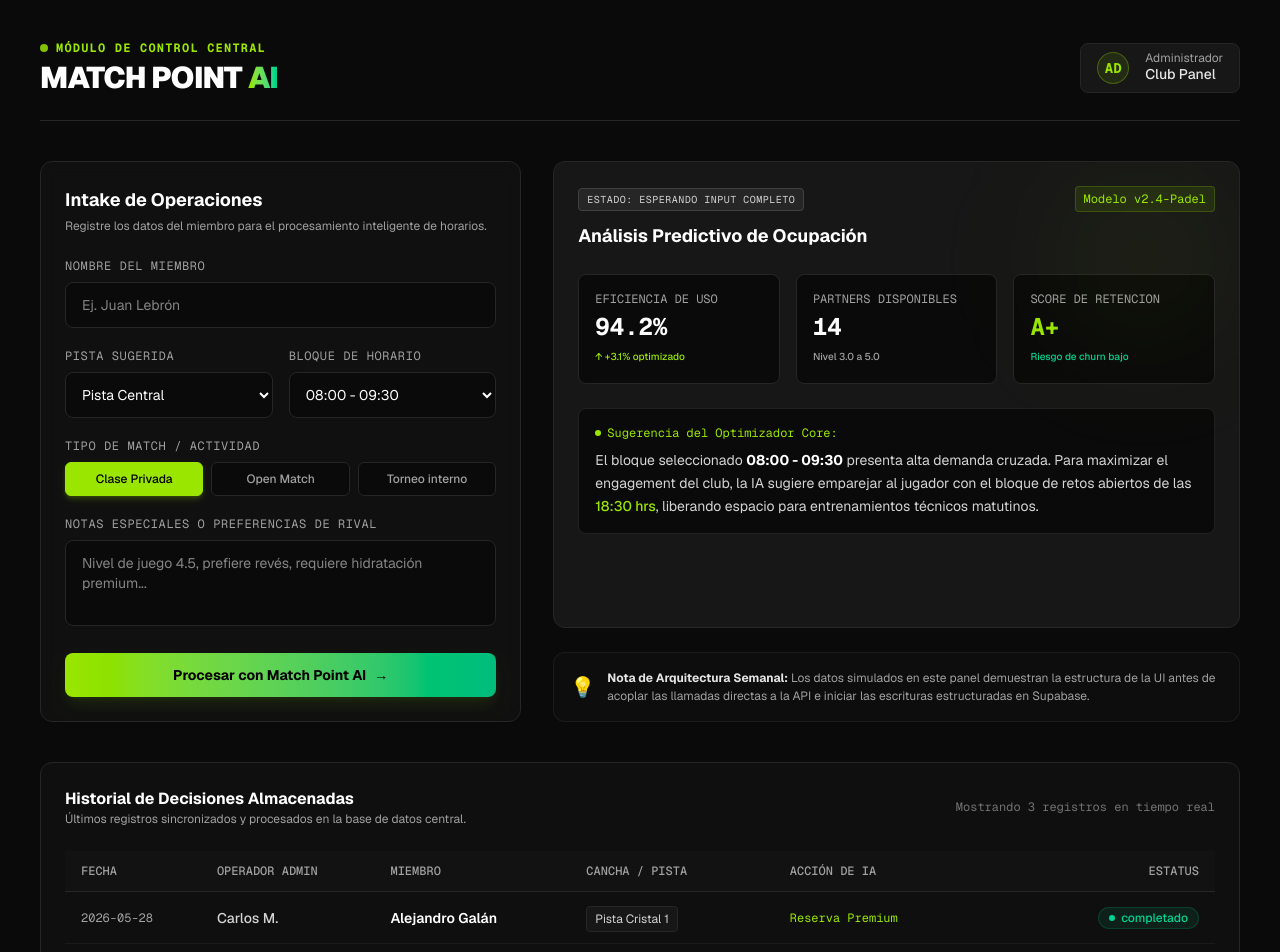
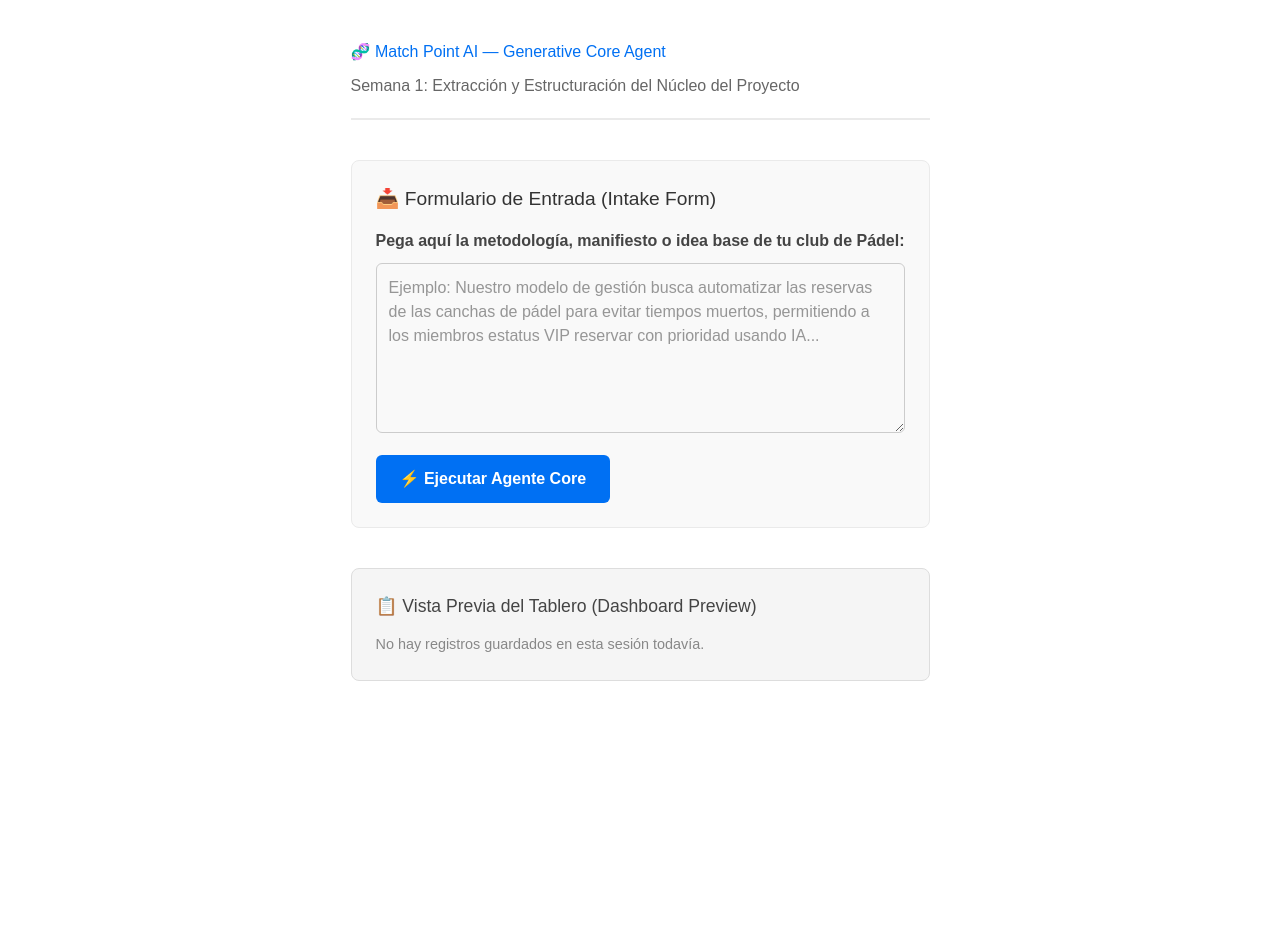
Before and after one commit to albertoderosenzweig/match-point-ai, a Next.js app: page /core in a window 1280 px wide. Shown: the top 952 px of the page. After the commit the page ends 800 px from the top, so only its background shows below. Built offline with nearby package versions, Linux system fonts and the light colour scheme.

Commit message:
Diseño de interfa/core Semana 1

```diff
--- a/app/core/page.tsx
+++ b/app/core/page.tsx
@@ -1,271 +1,127 @@
-"use client";
+'use client';
 
-import React, { useState } from 'react';
-
-// Estructura de datos para simular el historial guardado en la base de datos (Supabase)
-interface HistoryRecord {
-  id: string;
-  date: string;
-  admin: string;
-  member: string;
-  court: string;
-  action: string;
-  status: 'completado' | 'pendiente';
-}
+import { useState } from 'react';
 
 export default function CorePage() {
-  // Estado para el formulario de entrada del administrador
-  const [formData, setFormData] = useState({
-    memberName: '',
-    courtNumber: 'Pista 1',
-    timeSlot: '08:00 - 09:30',
-    matchType: 'Clase Privada',
-    notes: ''
-  });
+  const [intakeText, setIntakeText] = useState('');
+  const [loading, setLoading] = useState(false);
+  const [extractedCore, setExtractedCore] = useState<any>(null);
+  const [savedLogs, setSavedLogs] = useState<any[]>([]);
 
-  // Datos simulados (Mock Data) para la tabla de historial inferior
-  const [history, setHistory] = useState<HistoryRecord[]>([
-    { id: '1', date: '2026-05-28', admin: 'Carlos M.', member: 'Alejandro Galán', court: 'Pista Cristal 1', action: 'Reserva Premium', status: 'completado' },
-    { id: '2', date: '2026-05-28', admin: 'Carlos M.', member: 'Abigail Rodríguez', court: 'Pista Central', action: 'Optimización de Horario', status: 'completado' },
-    { id: '3', date: '2026-05-27', admin: 'Sofía R.', member: 'Arturo Coello', court: 'Pista Panorámica 2', action: 'Asignación de Partner AI', status: 'pendiente' },
-  ]);
+  // Función simulada para probar la interfaz (Cumple Gate 1 y 2 visual)
+  const handleExtract = async (e: React.FormEvent) => {
+    e.preventDefault();
+    if (!intakeText.trim()) return;
 
-  const handleSubmit = (e: React.FormEvent) => {
-    e.preventDefault();
-    alert('Simulación de guardado: Datos enviados al motor de IA y listos para Supabase.');
+    setLoading(true);
+
+    // Simulamos la respuesta del Agente Generativo por ahora para probar el diseño
+    setTimeout(() => {
+      setExtractedCore({
+        propuesta_valor: "Optimización inteligente de tiempos y canchas de Pádel.",
+        pilares: ["Eficiencia en reservas", "Automatización de estados", "Experiencia del jugador"],
+        metricas_exito: "Reducción del 40% en canchas vacías en horas pico."
+      });
+      setLoading(false);
+    }, 1500);
+  };
+
+  const handleSaveToSupabase = () => {
+    if (!extractedCore) return;
+
+    // Guardamos localmente en el estado para simular el Dashboard Preview por hoy
+    const newLog = {
+      id: Date.now(),
+      created_at: new Date().toLocaleTimeString(),
+      intake_text: intakeText,
+      extracted_core: extractedCore
+    };
+
+    setSavedLogs([newLog, ...savedLogs]);
+    alert("¡Evidencia guardada! Esto simula el guardado en la tabla core_outputs");
   };
 
   return (
-    <div className="min-h-screen bg-neutral-950 text-neutral-100 font-sans p-6 md:p-10 selection:bg-lime-400 selection:text-black">
-
-      {/* HEADER PRINCIPAL */}
-      <header className="mb-10 flex flex-col md:flex-row md:items-center md:justify-between border-b border-neutral-800 pb-6">
-        <div>
-          <div className="flex items-center gap-2 mb-1">
-            <span className="w-2 h-2 rounded-full bg-lime-400 animate-pulse"></span>
-            <span className="text-xs uppercase tracking-widest text-lime-400 font-mono font-bold">Módulo de Control Central</span>
-          </div>
-          <h1 className="text-3xl font-black tracking-tight text-white">
-            MATCH POINT <span className="text-transparent bg-clip-text bg-gradient-to-r from-lime-400 to-emerald-400">AI</span>
-          </h1>
-        </div>
-        <div className="mt-4 md:mt-0 flex items-center gap-4 bg-neutral-900 border border-neutral-800 px-4 py-2 rounded-lg">
-          <div className="w-8 h-8 rounded-full bg-lime-400/10 border border-lime-400/30 flex items-center justify-center text-lime-400 font-mono font-bold text-sm">
-            AD
-          </div>
-          <div>
-            <p className="text-xs text-neutral-400 leading-none">Administrador</p>
-            <p className="text-sm font-medium text-neutral-200">Club Panel</p>
-          </div>
-        </div>
+    <div style={{ maxWidth: '800px', margin: '0 auto', padding: '40px 20px', fontFamily: 'sans-serif', color: '#333' }}>
+      <header style={{ marginBottom: '40px', borderBottom: '2px solid #eaeaea', paddingBottom: '20px' }}>
+        <h1 style={{ color: '#0070f3', marginBottom: '10px' }}>🧬 Match Point AI — Generative Core Agent</h1>
+        <p style={{ color: '#666', margin: 0 }}>Semana 1: Extracción y Estructuración del Núcleo del Proyecto</p>
       </header>
 
-      {/* DASHBOARD GRID: FORMULARIO (IZQUIERDA) | METRICAS AI (DERECHA) */}
-      <div className="grid grid-cols-1 lg:grid-cols-12 gap-8 mb-10">
+      {/* 🧱 1. INTAKE FORM */}
+      <section style={{ marginBottom: '40px', background: '#f9f9f9', padding: '24px', borderRadius: '8px', border: '1px solid #eaeaea' }}>
+        <h2 style={{ fontSize: '1.2rem', marginBottom: '15px' }}>📥 Formulario de Entrada (Intake Form)</h2>
+        <form onSubmit={handleExtract}>
+          <label style={{ display: 'block', marginBottom: '10px', fontWeight: 'bold', color: '#444' }}>
+            Pega aquí la metodología, manifiesto o idea base de tu club de Pádel:
+          </label>
+          <textarea
+            value={intakeText}
+            onChange={(e) => setIntakeText(e.target.value)}
+            placeholder="Ejemplo: Nuestro modelo de gestión busca automatizar las reservas de las canchas de pádel para evitar tiempos muertos, permitiendo a los miembros estatus VIP reservar con prioridad usando IA..."
+            rows={6}
+            style={{ width: '100%', padding: '12px', borderRadius: '6px', border: '1px solid #ccc', boxSizing: 'border-box', marginBottom: '15px', fontSize: '1rem' }}
+          />
+          <button
+            type="submit"
+            disabled={loading}
+            style={{ background: '#0070f3', color: 'white', border: 'none', padding: '12px 24px', borderRadius: '6px', cursor: 'pointer', fontWeight: 'bold', fontSize: '1rem' }}
+          >
+            {loading ? 'Procesando con IA...' : '⚡ Ejecutar Agente Core'}
+          </button>
+        </form>
+      </section>
 
-        {/* COLUMNA IZQUIERDA: FORMULARIO DE CAPTURA */}
-        <div className="lg:col-span-5 bg-neutral-900/50 border border-neutral-800 rounded-xl p-6 backdrop-blur-sm">
-          <h2 className="text-lg font-bold text-white mb-1 flex items-center gap-2">
-            Intake de Operaciones
-          </h2>
-          <p className="text-xs text-neutral-400 mb-6">Registre los datos del miembro para el procesamiento inteligente de horarios.</p>
+      {/* 🖼️ 2. CORE EXTRACTION OUTPUT CARD */}
+      {extractedCore && (
+        <section style={{ marginBottom: '40px', background: '#fff', padding: '24px', borderRadius: '8px', border: '2px solid #0070f3', boxShadow: '0 4px 12px rgba(0,112,243,0.1)' }}>
+          <h2 style={{ fontSize: '1.2rem', color: '#0070f3', marginTop: 0, marginBottom: '15px' }}>✨ Tarjeta de Extracción Núcleo (Core Output Card)</h2>
 
-          <form onSubmit={handleSubmit} className="space-y-5">
-            <div>
-              <label className="block text-xs font-mono uppercase tracking-wider text-neutral-400 mb-2">Nombre del Miembro</label>
-              <input
-                type="text"
-                placeholder="Ej. Juan Lebrón"
-                value={formData.memberName}
-                onChange={(e) => setFormData({...formData, memberName: e.target.value})}
-                className="w-full bg-neutral-950 border border-neutral-800 rounded-lg px-4 py-3 text-sm text-white focus:outline-none focus:border-lime-400 transition-colors"
-                required
-              />
-            </div>
-
-            <div className="grid grid-cols-2 gap-4">
-              <div>
-                <label className="block text-xs font-mono uppercase tracking-wider text-neutral-400 mb-2">Pista Sugerida</label>
-                <select
-                  value={formData.courtNumber}
-                  onChange={(e) => setFormData({...formData, courtNumber: e.target.value})}
-                  className="w-full bg-neutral-950 border border-neutral-800 rounded-lg px-3 py-3 text-sm text-white focus:outline-none focus:border-lime-400 transition-colors"
-                >
-                  <option>Pista Central</option>
-                  <option>Pista Cristal 1</option>
-                  <option>Pista Panorámica 2</option>
-                </select>
-              </div>
-              <div>
-                <label className="block text-xs font-mono uppercase tracking-wider text-neutral-400 mb-2">Bloque de Horario</label>
-                <select
-                  value={formData.timeSlot}
-                  onChange={(e) => setFormData({...formData, timeSlot: e.target.value})}
-                  className="w-full bg-neutral-950 border border-neutral-800 rounded-lg px-3 py-3 text-sm text-white focus:outline-none focus:border-lime-400 transition-colors"
-                >
-                  <option>08:00 - 09:30</option>
-                  <option>09:30 - 11:00</option>
-                  <option>18:30 - 20:00</option>
-                </select>
-              </div>
-            </div>
-
-            <div>
-              <label className="block text-xs font-mono uppercase tracking-wider text-neutral-400 mb-2">Tipo de Match / Actividad</label>
-              <div className="grid grid-cols-3 gap-2">
-                {['Clase Privada', 'Open Match', 'Torneo interno'].map((type) => (
-                  <button
-                    key={type}
-                    type="button"
-                    onClick={() => setFormData({...formData, matchType: type})}
-                    className={`py-2 px-1 text-xs rounded-md border font-medium transition-all ${
-                      formData.matchType === type
-                        ? 'bg-lime-400 text-black border-lime-400 shadow-md shadow-lime-400/20'
-                        : 'bg-neutral-950 text-neutral-400 border-neutral-800 hover:border-neutral-700'
-                    }`}
-                  >
-                    {type}
-                  </button>
-                ))}
-              </div>
-            </div>
-
-            <div>
-              <label className="block text-xs font-mono uppercase tracking-wider text-neutral-400 mb-2">Notas Especiales o Preferencias de Rival</label>
-              <textarea
-                rows={3}
-                placeholder="Nivel de juego 4.5, prefiere revés, requiere hidratación premium..."
-                value={formData.notes}
-                onChange={(e) => setFormData({...formData, notes: e.target.value})}
-                className="w-full bg-neutral-950 border border-neutral-800 rounded-lg px-4 py-3 text-sm text-white focus:outline-none focus:border-lime-400 transition-colors resize-none"
-              ></textarea>
-            </div>
-
-            <button
-              type="submit"
-              className="w-full bg-gradient-to-r from-lime-400 to-emerald-500 hover:from-lime-300 hover:to-emerald-400 text-black font-bold py-3 px-4 rounded-lg text-sm transition-all shadow-lg shadow-lime-500/10 flex items-center justify-center gap-2 group"
-            >
-              Procesar con Match Point AI
-              <span className="group-hover:translate-x-1 transition-transform">→</span>
-            </button>
-          </form>
-        </div>
-
-        {/* COLUMNA DERECHA: DASHBOARD DE ANALISIS DE IA (PREMIUM MOCKUP) */}
-        <div className="lg:col-span-7 flex flex-col justify-between gap-6">
-
-          {/* CARD DE DIAGNÓSTICO IA */}
-          <div className="bg-neutral-900 border border-neutral-800 rounded-xl p-6 flex-1 relative overflow-hidden">
-            <div className="absolute top-0 right-0 w-48 h-48 bg-lime-400/5 rounded-full blur-3xl pointer-events-none"></div>
-
-            <div className="flex justify-between items-start mb-6">
-              <div>
-                <span className="text-[10px] font-mono bg-neutral-800 text-neutral-300 px-2 py-1 rounded tracking-wider uppercase border border-neutral-700">
-                  Estado: Esperando Input Completo
-                </span>
-                <h3 className="text-lg font-bold text-white mt-3">Análisis Predictivo de Ocupación</h3>
-              </div>
-              <div className="bg-lime-400/10 text-lime-400 font-mono text-xs px-2 py-1 rounded border border-lime-400/20">
-                Modelo v2.4-Padel
-              </div>
-            </div>
-
-            {/* METRICAS PRE-RENDERIZADAS */}
-            <div className="grid grid-cols-1 sm:grid-cols-3 gap-4 mb-6">
-              <div className="bg-neutral-950 border border-neutral-800 p-4 rounded-lg">
-                <p className="text-xs font-mono text-neutral-400 mb-1">EFICIENCIA DE USO</p>
-                <p className="text-2xl font-bold text-white font-mono">94.2%</p>
-                <span className="text-[10px] text-lime-400 font-medium">↑ +3.1% optimizado</span>
-              </div>
-              <div className="bg-neutral-950 border border-neutral-800 p-4 rounded-lg">
-                <p className="text-xs font-mono text-neutral-400 mb-1">PARTNERS DISPONIBLES</p>
-                <p className="text-2xl font-bold text-white font-mono">14</p>
-                <span className="text-[10px] text-neutral-400 font-medium">Nivel 3.0 a 5.0</span>
-              </div>
-              <div className="bg-neutral-950 border border-neutral-800 p-4 rounded-lg">
-                <p className="text-xs font-mono text-neutral-400 mb-1">SCORE DE RETENCION</p>
-                <p className="text-2xl font-bold text-lime-400 font-mono">A+</p>
-                <span className="text-[10px] text-emerald-400 font-medium">Riesgo de churn bajo</span>
-              </div>
-            </div>
-
-            {/* RECOMENDACIÓN DE LA IA STRUCTURADA */}
-            <div className="bg-neutral-950 border border-neutral-800/80 rounded-lg p-4">
-              <p className="text-xs font-mono text-lime-400 mb-2 flex items-center gap-1.5">
-                <span className="w-1.5 h-1.5 rounded-full bg-lime-400"></span>
-                Sugerencia del Optimizador Core:
-              </p>
-              <p className="text-sm text-neutral-300 leading-relaxed">
-                El bloque seleccionado <strong className="text-white">08:00 - 09:30</strong> presenta alta demanda cruzada. Para maximizar el engagement del club, la IA sugiere emparejar al jugador con el bloque de retos abiertos de las <span className="text-lime-400 font-medium">18:30 hrs</span>, liberando espacio para entrenamientos técnicos matutinos.
-              </p>
-            </div>
+          <div style={{ marginBottom: '15px' }}>
+            <strong>💡 Propuesta de Valor:</strong>
+            <p style={{ margin: '5px 0 0 0', color: '#555' }}>{extractedCore.propuesta_valor}</p>
           </div>
 
-          {/* MENSAJE DE ARQUITECTURA (RECORDATORIO ESCOLAR) */}
-          <div className="bg-neutral-900/30 border border-neutral-800/60 rounded-xl p-4 flex items-center gap-3">
-            <div className="text-xl">💡</div>
-            <p className="text-xs text-neutral-400 leading-normal">
-              <strong className="text-neutral-200">Nota de Arquitectura Semanal:</strong> Los datos simulados en este panel demuestran la estructura de la UI antes de acoplar las llamadas directas a la API e iniciar las escrituras estructuradas en Supabase.
-            </p>
+          <div style={{ marginBottom: '15px' }}>
+            <strong>🎯 Pilares Fundamentales:</strong>
+            <ul style={{ margin: '5px 0 0 0', paddingLeft: '20px', color: '#555' }}>
+              {extractedCore.pilares.map((pilar: string, i: number) => (
+                <li key={i}>{pilar}</li>
+              ))}
+            </ul>
           </div>
 
-        </div>
-      </div>
+          <div style={{ marginBottom: '20px' }}>
+            <strong>📊 Métricas de Éxito Estimadas:</strong>
+            <p style={{ margin: '5px 0 0 0', color: '#555' }}>{extractedCore.metricas_exito}</p>
+          </div>
 
-      {/* SECCIÓN INFERIOR: HISTORIAL DE REGISTROS (TABLA DE BASE DE DATOS) */}
-      <section className="bg-neutral-900/40 border border-neutral-800 rounded-xl p-6">
-        <div className="flex flex-col sm:flex-row sm:items-center sm:justify-between gap-4 mb-6">
-          <div>
-            <h3 className="text-base font-bold text-white">Historial de Decisiones Almacenadas</h3>
-            <p className="text-xs text-neutral-400">Últimos registros sincronizados y procesados en la base de datos central.</p>
+          {/* 🧱 SAVE BUTTON */}
+          <button
+            onClick={handleSaveToSupabase}
+            style={{ background: '#10b981', color: 'white', border: 'none', padding: '10px 20px', borderRadius: '6px', cursor: 'pointer', fontWeight: 'bold' }}
+          >
+            💾 Guardar en Supabase (core_outputs)
+          </button>
+        </section>
+      )}
+
+      {/* 📊 3. DASHBOARD PREVIEW */}
+      <section style={{ background: '#f5f5f5', padding: '24px', borderRadius: '8px', border: '1px solid #ddd' }}>
+        <h2 style={{ fontSize: '1.1rem', margin: '0 0 15px 0', color: '#444' }}>📋 Vista Previa del Tablero (Dashboard Preview)</h2>
+        {savedLogs.length === 0 ? (
+          <p style={{ color: '#888', margin: 0, fontSize: '0.9rem' }}>No hay registros guardados en esta sesión todavía.</p>
+        ) : (
+          <div style={{ display: 'flex', flexDirection: 'column', gap: '10px' }}>
+            {savedLogs.map((log) => (
+              <div key={log.id} style={{ background: 'white', padding: '12px', borderRadius: '4px', border: '1px solid #e0e0e0', fontSize: '0.9rem' }}>
+                <span style={{ color: '#888', fontSize: '0.8rem' }}>⏱️ {log.created_at}</span>
+                <p style={{ margin: '5px 0', fontWeight: 'bold' }}>Texto ingresado: <span style={{ fontWeight: 'normal', color: '#666' }}>{log.intake_text.substring(0, 60)}...</span></p>
+              </div>
+            ))}
           </div>
-          <div className="text-xs font-mono text-neutral-500">
-            Mostrando 3 registros en tiempo real
-          </div>
-        </div>
-
-        {/* TABLA RESPONSIVA */}
-        <div className="overflow-x-auto">
-          <table className="w-full text-left border-collapse text-sm">
-            <thead>
-              <tr className="border-b border-neutral-800 text-neutral-400 text-xs font-mono uppercase bg-neutral-900/50">
-                <th className="py-3 px-4 font-medium">Fecha</th>
-                <th className="py-3 px-4 font-medium">Operador Admin</th>
-                <th className="py-3 px-4 font-medium">Miembro</th>
-                <th className="py-3 px-4 font-medium">Cancha / Pista</th>
-                <th className="py-3 px-4 font-medium">Acción de IA</th>
-                <th className="py-3 px-4 font-medium text-right">Estatus</th>
-              </tr>
-            </thead>
-            <tbody className="divide-y divide-neutral-800/50">
-              {history.map((record) => (
-                <tr key={record.id} className="hover:bg-neutral-900/30 transition-colors">
-                  <td className="py-3.5 px-4 font-mono text-xs text-neutral-400">{record.date}</td>
-                  <td className="py-3.5 px-4 text-neutral-300 font-medium">{record.admin}</td>
-                  <td className="py-3.5 px-4 text-white font-semibold">{record.member}</td>
-                  <td className="py-3.5 px-4 text-neutral-300">
-                    <span className="bg-neutral-900 px-2 py-1 rounded text-xs border border-neutral-800 text-neutral-300">
-                      {record.court}
-                    </span>
-                  </td>
-                  <td className="py-3.5 px-4 font-mono text-xs text-lime-400">{record.action}</td>
-                  <td className="py-3.5 px-4 text-right">
-                    <span className={`inline-flex items-center gap-1.5 text-xs px-2.5 py-0.5 rounded-full font-medium ${
-                      record.status === 'completado'
-                        ? 'bg-emerald-500/10 text-emerald-400 border border-emerald-500/20'
-                        : 'bg-amber-500/10 text-amber-400 border border-amber-500/20'
-                    }`}>
-                      <span className={`w-1.5 h-1.5 rounded-full ${record.status === 'completado' ? 'bg-emerald-400' : 'bg-amber-400'}`}></span>
-                      {record.status}
-                    </span>
-                  </td>
-                </tr>
-              ))}
-            </tbody>
-          </table>
-        </div>
+        )}
       </section>
-
     </div>
   );
 }
```
